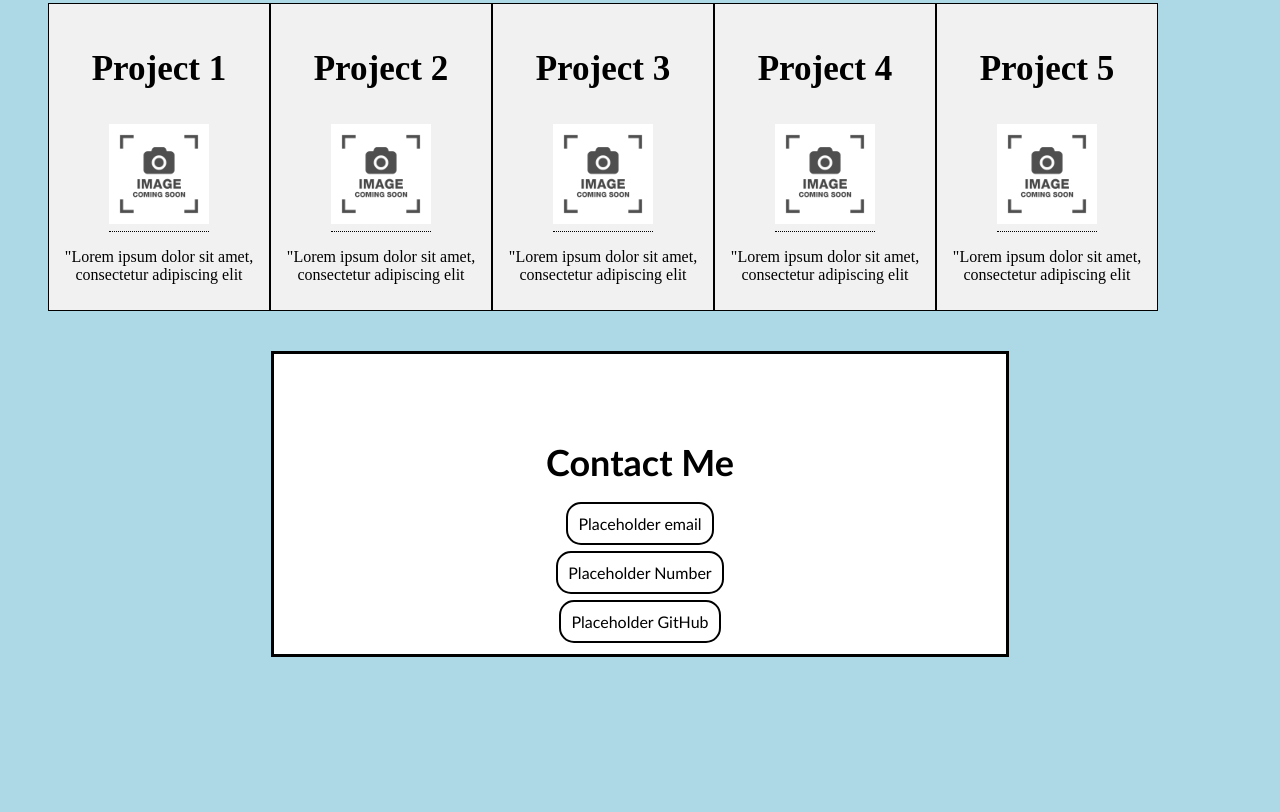
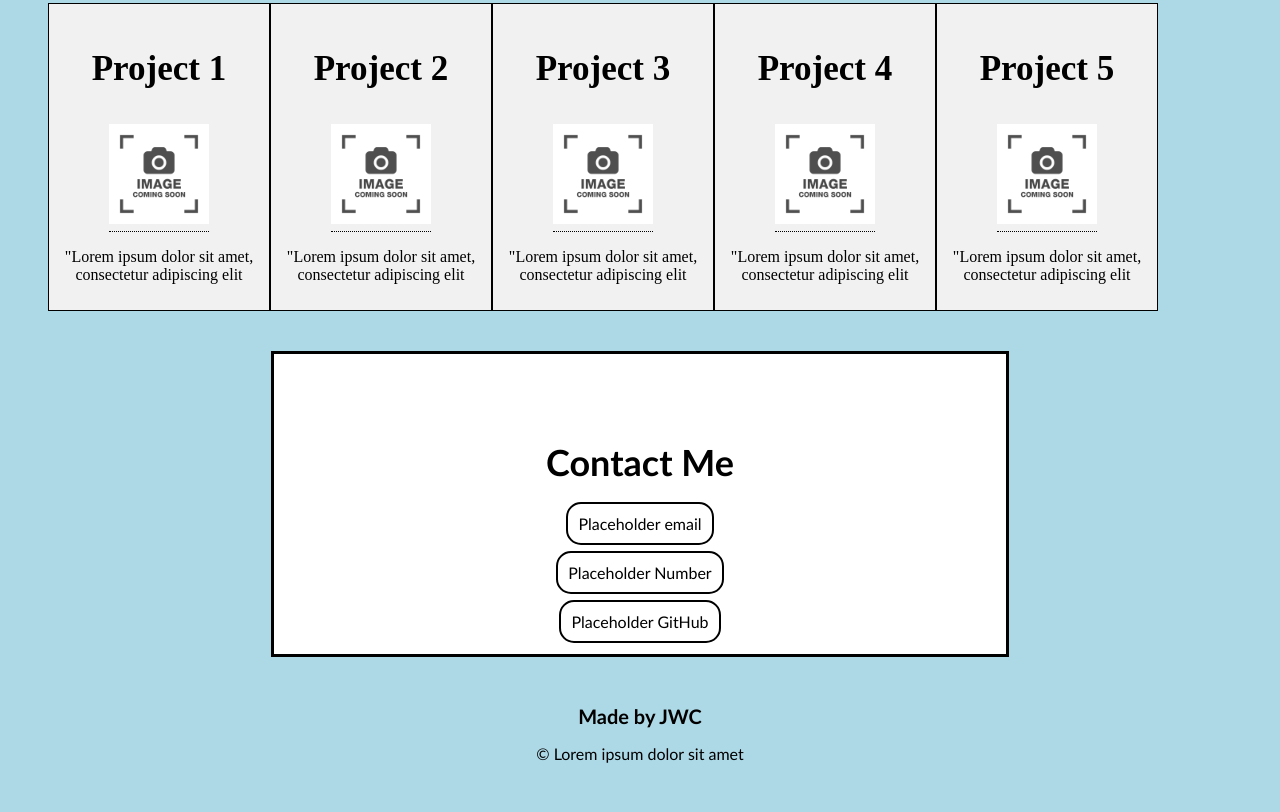
Before and after one commit to JWCoad/Personnel-Portfolio, a plain HTML site: page index.html in a window 1280 px wide. Shown: the part 1453-2265 px from the top of the page. Before the commit the page ends 2118 px from the top, so only its background shows below. Drawn offline with Linux system fonts and the light colour scheme.

Commit message:
Readme updated

```diff
--- a/Assets/css/style.css
+++ b/Assets/css/style.css
@@ -8,7 +8,7 @@ body {
 }
 
 
-/* Header rules */
+/* Header Styling */
 
 .header {
     padding: 20px;
@@ -47,7 +47,7 @@ a {
 p {
     font-size: 16px;
 }
-
+/* Sets Style for banner image */
 .hero {height: 400px;
     width: 100%;
     margin-bottom: 25px;
@@ -66,28 +66,28 @@ p {
     text-align: center;
     padding: 50px;
 }
-
+/* FStyle condtions */
 .content {
     width: 75%;
     display: inline-block;
 
 }
-
+/* Style condtions */
 .float-left {
     float: left;
     margin-right: 25px;
 }
-
+/* Style condtions */
 .float-right {
     float: right;
     margin-left: 25px;
 }
-
+/* Style condtions */
 .center {
     margin: auto;
     width: 50%;
 }
-
+/* Styling for about me section */
 .about-me {
     margin-bottom: 20px;
     padding: 50px;
@@ -104,6 +104,7 @@ p {
 .about-me img {
     max-height: 200px;
 }
+/* Styling for major project section */
 .major {
     margin-bottom: 20px;
     padding: 50px;
@@ -127,7 +128,7 @@ p {
     justify-content: center;
   }
 
-
+/* Styling for containers */
 .flex-container {
     display: flex;
     flex-direction: row;
@@ -175,7 +176,7 @@ p {
   }
 
 
-
+  /* Hover styling for links */
 a:visited {
     background-color: cyan;
   }
@@ -187,13 +188,13 @@ a:hover {
 a:active {
     background-color: hotpink;
   }
-
+ /* Hover styling for links */
 .tooltip {
     position: relative;
     display: inline-block;
     border-bottom: 1px dotted black;
   }
-
+/* Hover styling for links */
 .tooltip .tooltiptext {
     visibility: hidden;
     width: 120px;
@@ -211,7 +212,7 @@ a:active {
 .tooltip:hover .tooltiptext {
     visibility: visible;
   }
-
+/* Styling for contact section */
 .contact {
     margin: auto;
     width: 50%;
@@ -242,3 +243,15 @@ a:active {
     padding: 10px;
     text-align: center;
 }
+
+/* Sets padding, font andf text for footer */
+.footer {
+    padding: 30px;
+    clear: both;
+    font-family: 'Trebuchet MS', 'Lucida Sans Unicode', 'Lucida Grande', 'Lucida Sans', Arial, sans-serif;
+    text-align: center;
+}
+
+.footer h2 {
+    font-size: 20px;
+}
--- a/index.html
+++ b/index.html
@@ -132,4 +132,12 @@
         </article>
     </section>
 
+    <footer class="footer">
+        <h2>Made by JWC</h2>
+        <p>
+            &copy; Lorem ipsum dolor sit amet
+        </p>
+    </footer>
+
+
 </body>
```
Also changed, not shown: 1 other file.
